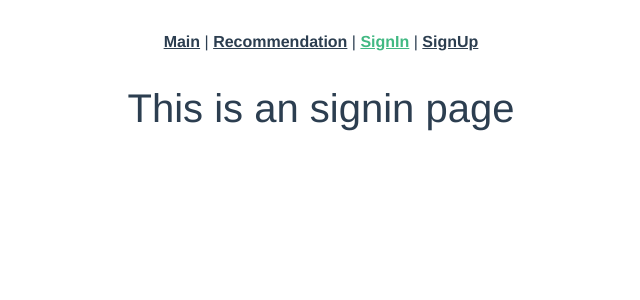
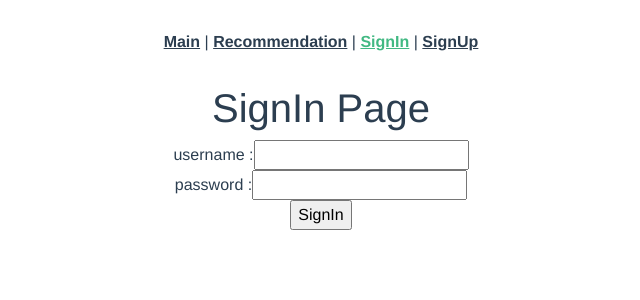
Before and after one commit to ji-hyon/MovieWeb, a Vue app in the folder final_pjt_front/: page /signin in a window 1280 px wide. Shown: the top 300 px of the page, without its empty margins (319-959 px from the left). Built offline with nearby package versions, Linux system fonts and the light colour scheme.

Commit message:
login request

```diff
--- a/final_pjt_front/src/store/index.js
+++ b/final_pjt_front/src/store/index.js
@@ -35,9 +35,9 @@ export default new Vuex.Store({
    //  state.genres = genres
    // }
 
-    SIGN_UP(state, token) {
+    SAVE_TOKEN(state, token) {
       state.token = token
-    },
+    }
 
   },
 
@@ -54,7 +54,6 @@ export default new Vuex.Store({
         context.commit('GET_GENRES', genres)
         console.log(genres);
       })
-
 
       axios({
         method: 'get',
@@ -83,15 +82,31 @@ export default new Vuex.Store({
           username, password1, password2
         }
       })
-        .then((res) => {
-          // console.log(res)
-          context.commit('SIGN_UP', res.data.key)
-          // context.commit('SAVE_TOKEN', res.data.key)
-        })
-        .catch((err) => {
-        console.log(err)
+      .then((res) => {
+        // console.log(res)
+        // context.commit('SIGN_UP', res.data.key)
+        context.commit('SAVE_TOKEN', res.data.key)
+      })
+      .catch((err) => {
+      console.log(err)
       })
     },
+    signIn(context, payload) {
+      const username = payload.username
+      const password = payload.password
+
+      axios({
+        method: 'post',
+        url: `${API_URL}/accounts/login/`,
+        data: {
+          username, password
+        }
+      })
+      .then(res =>
+      context.commit('SAVE_TOKEN', res.data.key)
+      )
+      .catch(err => console.log(err))
+    }
   },
 
   modules: {
--- a/final_pjt_front/src/views/SignInView.vue
+++ b/final_pjt_front/src/views/SignInView.vue
@@ -1,5 +1,39 @@
 <template>
-  <div class="signin">
-    <h1>This is an signin page</h1>
+  <div>
+    <h1>SignIn Page</h1>
+    <form @submit.prevent="signIn">
+      <label for="username">username : </label>
+      <input type="text" id="username" v-model="username"><br>
+
+      <label for="password"> password : </label>
+      <input type="password" id="password" v-model="password"><br>
+
+      <input type="submit" value="SignIn">
+    </form>
   </div>
 </template>
+
+<script>
+export default {
+  name: 'SignInView',
+  data() {
+    return {
+      username: null,
+      password: null,
+    }
+  },
+  methods: {
+    signIn() {
+      const username = this.username
+      const password = this.password
+
+      const payload = {
+        username, password
+      }
+
+      this.$store.dispatch('signIn', payload)
+
+    }
+  }
+}
+</script>
```
Also changed, not shown: final_pjt_front/src/router/index.js (+4 -4 lines), 1 other file (tests, documents, lock files or other folders).
